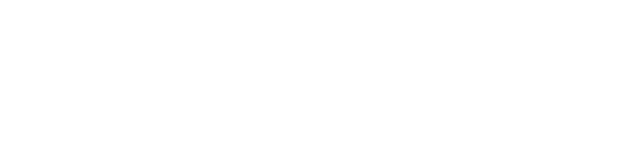
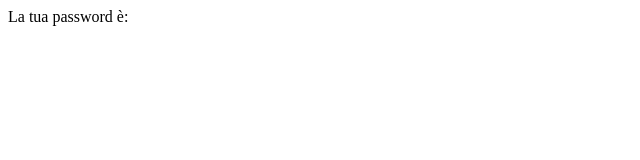
Before and after one commit to DavidDume/js-pwdgen-wannabe, a plain HTML site: page index.html in a window 1280 px wide. Shown: the whole page, without its empty margins (0-640 px from the left). Drawn offline with Linux system fonts and the light colour scheme.

Commit message:
aggiunta html

```diff
--- a/index.html
+++ b/index.html
@@ -6,7 +6,9 @@
     <title>Password</title>
 </head>
 <body>
-
+    <div>
+        <span>La tua password è: </span>
+    </div>
     <script src="main.js"></script>
 </body>
 </html>
```
